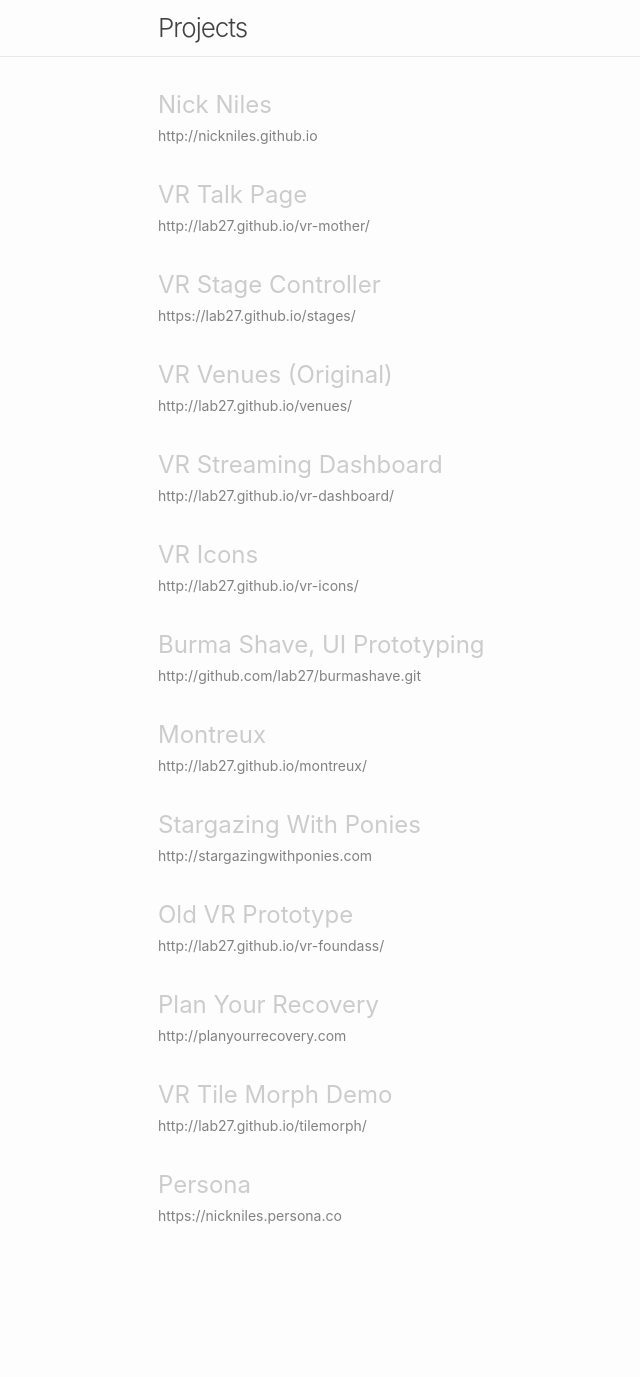
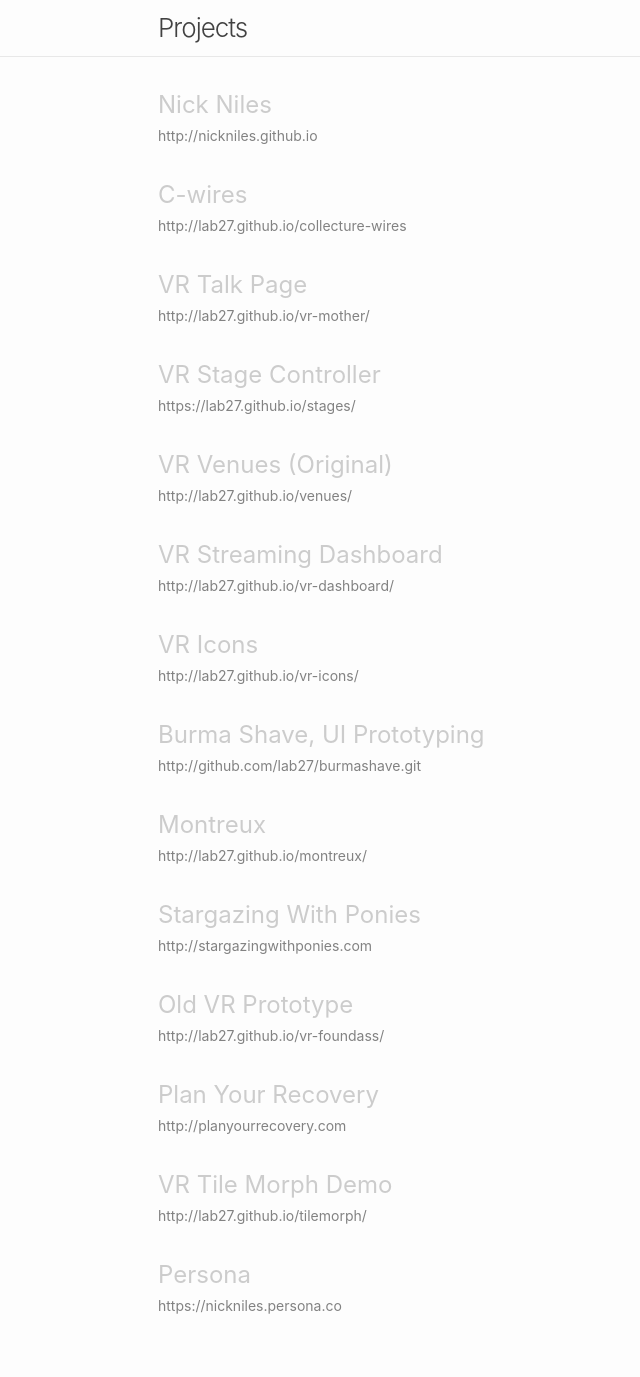
Before and after one commit to lab27/lab27.github.io, a Jekyll site: the page built from index.html, in a window 1280 px wide. Shown: the whole page, without its empty margins (112-752 px from the left). Built offline with Jekyll 4.4.1, drawn with Linux system fonts in a browser that asks for light colours; before the commit the page ends 1287 px from its top, so only the background shows below that.

Commit message:
add c wires

```diff
--- a/_data/pages.yml
+++ b/_data/pages.yml
@@ -1,5 +1,7 @@
 - title: Nick Niles
   url: http://nickniles.github.io
+- title: C-wires
+  url: http://lab27.github.io/collecture-wires
 - title: VR Talk Page
   url: http://lab27.github.io/vr-mother/
 - title: VR Stage Controller
```
